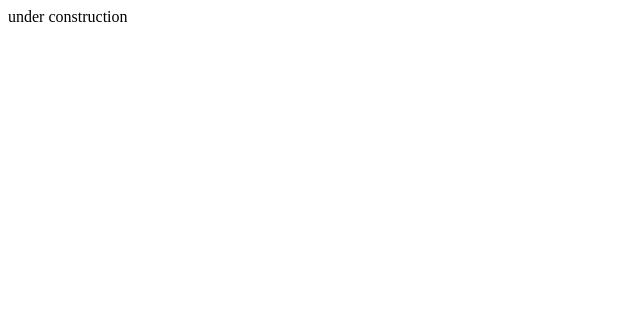
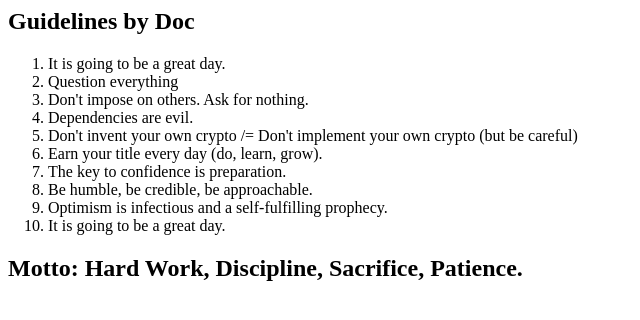
Before and after one commit to docandrew/docandrew.github.io, a plain HTML site: page index.html in a window 1280 px wide. Shown: the whole page, without its empty margins (0-640 px from the left). Drawn offline with Linux system fonts and the light colour scheme.

Commit message:
guidelines

```diff
--- a/index.html
+++ b/index.html
@@ -1 +1,18 @@
-under construction
+<html>
+    <h2>Guidelines by Doc</h2>
+
+    <ol>
+        <li>It is going to be a great day.</li>
+        <li>Question everything</li>
+        <li>Don't impose on others. Ask for nothing.</li>
+        <li>Dependencies are evil.</li>
+        <li>Don't invent your own crypto /= Don't implement your own crypto (but be careful)</li>
+        <li>Earn your title every day (do, learn, grow).</li>
+        <li>The key to confidence is preparation.</li>
+        <li>Be humble, be credible, be approachable.</li>
+        <li>Optimism is infectious and a self-fulfilling prophecy.</li>
+        <li>It is going to be a great day.</li>
+    </ol>
+
+    <h2>Motto: Hard Work, Discipline, Sacrifice, Patience.</h2>
+</html>
```
